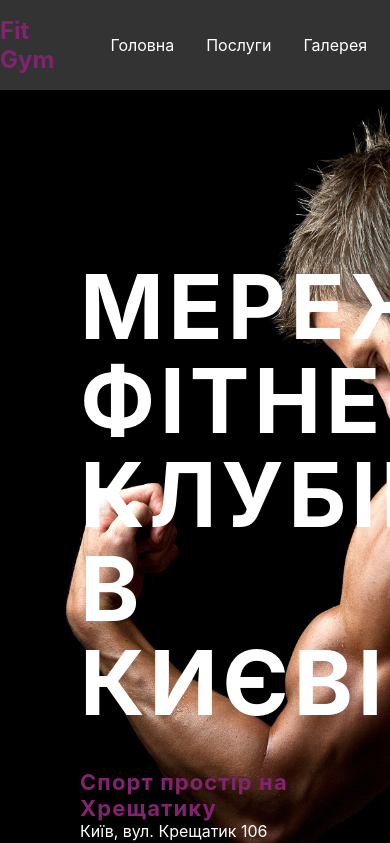
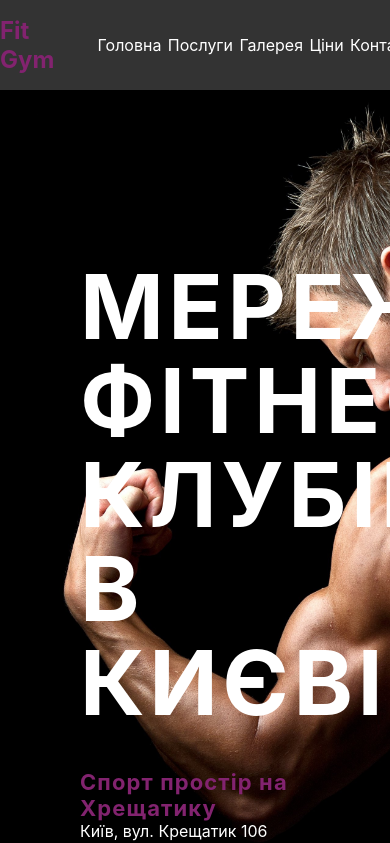
Before and after one commit to Zhuyka1993/gym_react, a React (Create React App) app: page / in a window 390 px wide. Shown: the top 843 px of the page. Built offline with nearby package versions, Linux system fonts and the light colour scheme.

Commit message:
Виправлення стилів для адаптивності

```diff
--- a/package.json
+++ b/package.json
@@ -18,7 +18,7 @@
     "test": "react-scripts test",
     "eject": "react-scripts eject",
     "predeploy": "npm run build",
-  "deploy": "gh-pages -d build"
+    "deploy": "gh-pages -d build"
   },
   "eslintConfig": {
     "extends": [
--- a/src/App.js
+++ b/src/App.js
@@ -1,5 +1,5 @@
 import "./App.css";
-import Header from "./components/Header";
+import Menu from "./components/Menu";
 import MainContent from "./components/MainContent";
 import Link_section from "./components/Link_section";
 import Left_picture from "./components/Left_picture";
@@ -30,7 +30,7 @@ function App() {
 
   return (
     <>
-      <Header />
+      <Menu />
       <MainContent />
       <Link_section />
 
--- a/src/components/Header.js
+++ /dev/null
@@ -1,26 +0,0 @@
-import React from 'react';
-import '../style/StyleForComponents.css';
-
-const Header = () => {
-    return (
-      <header className="header">
-        <div className="container">
-          <div className="logo">
-            <a href="/">Fit Gym</a>
-          </div>
-          <nav className="navbar">
-            <ul>
-              <li><a href="#MainContent">Головна</a></li>
-              <li><a href="#services">Послуги</a></li>
-              <li><a href="#gallery">Галерея</a></li>
-              <li><a href="#price">Ціни</a></li>
-              <li><a href="#contact">Контакти</a></li>
-            </ul>
-          </nav>
-
-        </div>
-      </header>
-    );
-  };
-
-  export default Header;
--- /dev/null
+++ b/src/components/Menu.js
@@ -0,0 +1,35 @@
+import React from "react";
+import "../style/StyleForComponents.css";
+
+const Menu = () => {
+  return (
+    <div className="menu">
+      <div className="container">
+        <div className="logo">
+          <a href="/">Fit Gym</a>
+        </div>
+        <nav className="navbar">
+          <ul>
+            <li>
+              <a href="#MainContent">Головна</a>
+            </li>
+            <li>
+              <a href="#services">Послуги</a>
+            </li>
+            <li>
+              <a href="#gallery">Галерея</a>
+            </li>
+            <li>
+              <a href="#price">Ціни</a>
+            </li>
+            <li>
+              <a href="#contact">Контакти</a>
+            </li>
+          </ul>
+        </nav>
+      </div>
+    </div>
+  );
+};
+
+export default Menu;
--- a/src/style/StyleForComponents.css
+++ b/src/style/StyleForComponents.css
@@ -1,7 +1,7 @@
 html {
   scroll-behavior: smooth;
 }
-.header {
+.menu {
   background-color: #333;
   color: white;
   padding: 1rem 0;
@@ -11,13 +11,13 @@ html {
   z-index: 1000;
 }
 
-header .logo {
+.menu .logo {
   width: 15%;
   float: left;
   font-size: 24px;
 }
 
-header nav {
+.menu nav {
   width: 85%;
   float: right;
 }
@@ -88,7 +88,6 @@ header nav ul {
 
 .second_red {
   color: white;
-  margin-bottom: 30px;
 }
 
 .links {
@@ -353,6 +352,12 @@ footer {
     height: 12rem;
   }
 
+  .navbar ul li a {
+    color: #fff;
+    padding: 0.5rem 0.2rem;
+    text-decoration: none;
+  }
+
   .container {
     padding: 0;
   }
```
